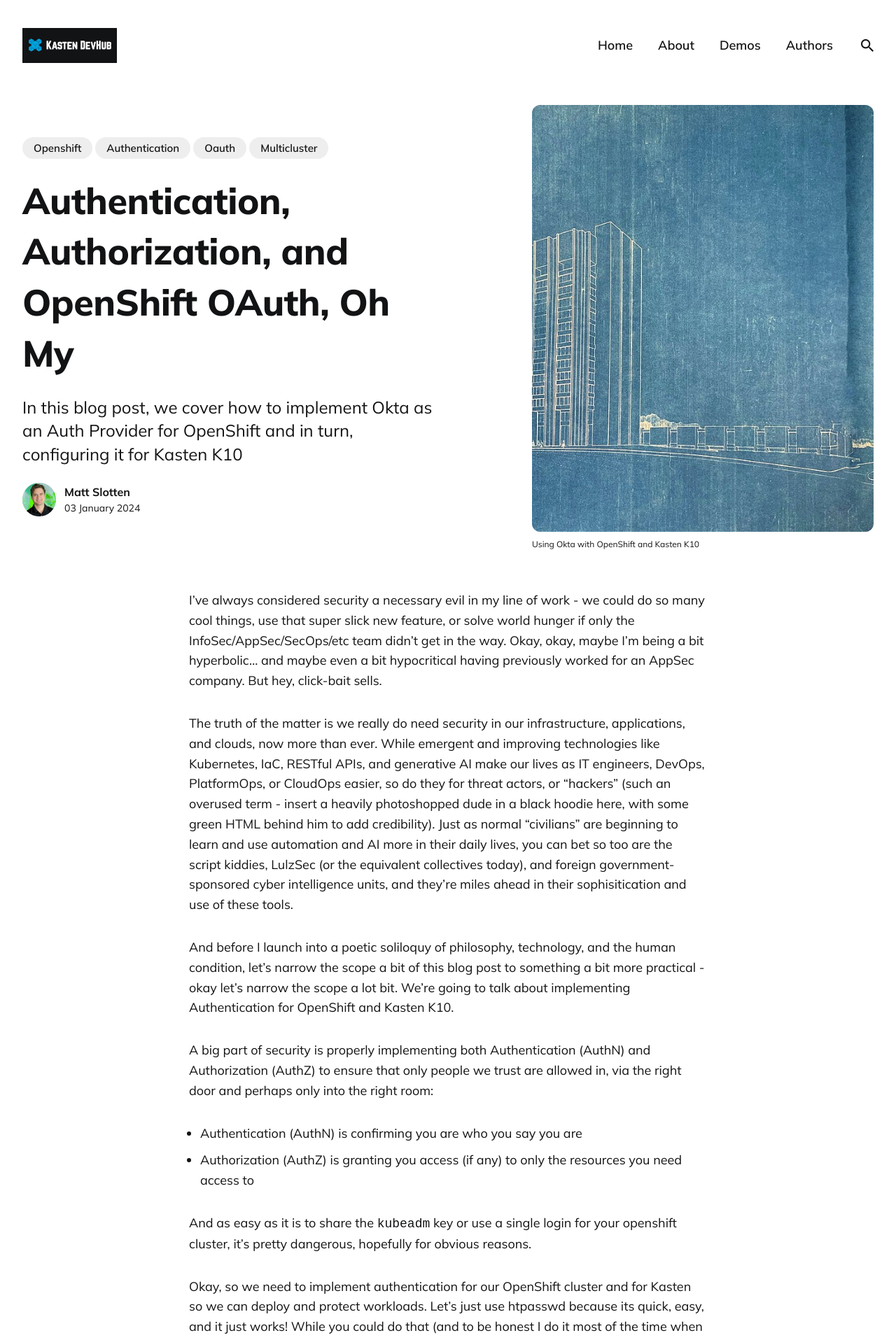
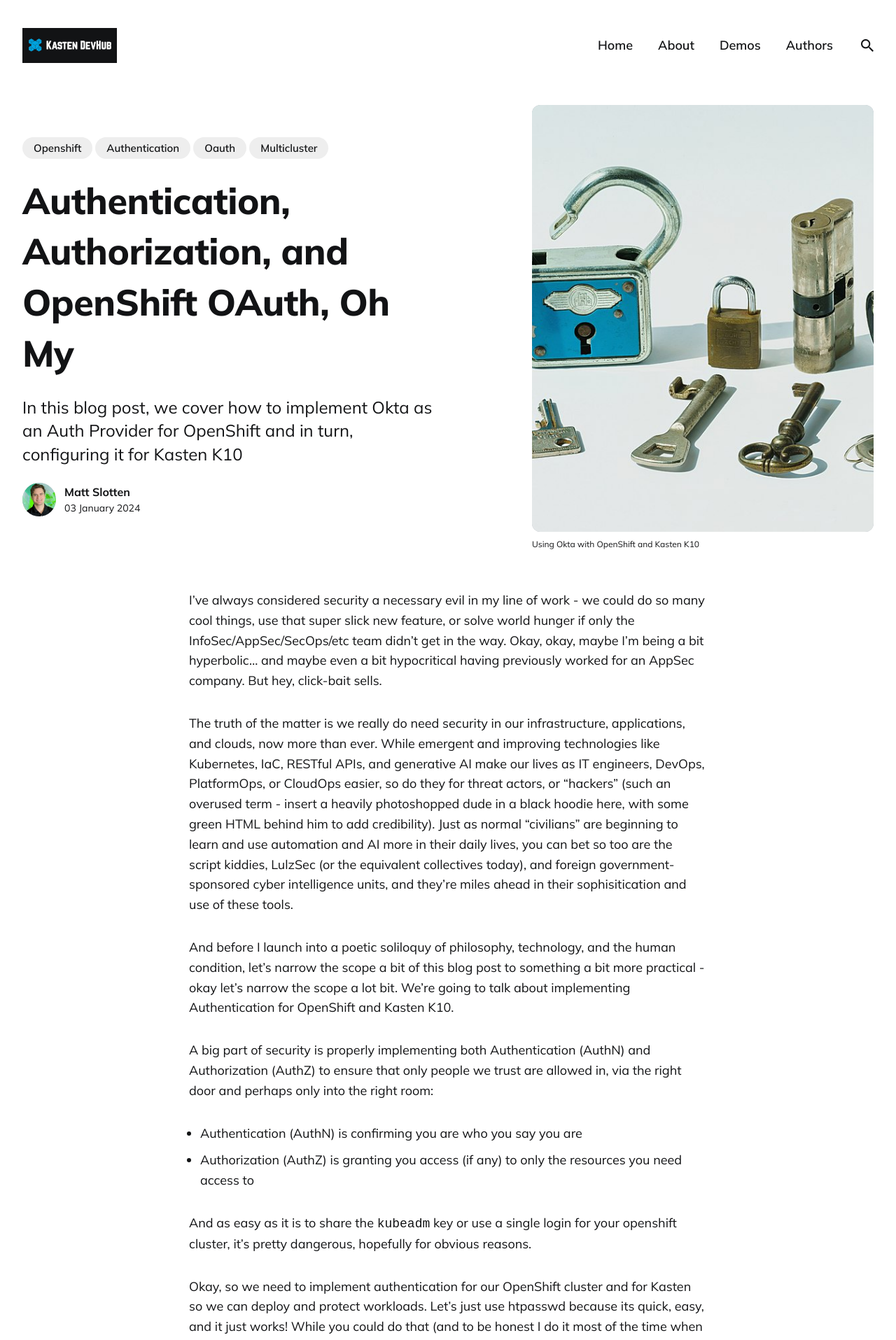
Before and after one commit to newellbrandon/kastendevhub.github.io, a Jekyll site: the page built from _posts/2024-01-03-oauth-config.markdown, in a window 1280 px wide. Shown: the top 1915 px of the page at 70% size. Built offline with Jekyll 4.4.1, drawn with Linux system fonts in a browser that asks for light colours; comment, search, counter and statistics services are not loaded.

Commit message:
Updating header image for blog post

```diff
--- a/_posts/2024-01-03-oauth-config.markdown
+++ b/_posts/2024-01-03-oauth-config.markdown
@@ -4,7 +4,7 @@ title: Authentication, Authorization, and OpenShift OAuth, Oh My
 description: In this blog post, we cover how to implement Okta as an Auth Provider for OpenShift and in turn, configuring it for Kasten K10
 date: 2024-01-03 11:32:35 +0300
 author: admin
-image: '/images/blogs/appblueprint_header.jpg'
+image: '/images/blogs/locks_keys_header.jpg'
 image_caption: 'Using Okta with OpenShift and Kasten K10'
 tags: [openshift, authentication, oauth, multicluster]
 featured:
```
